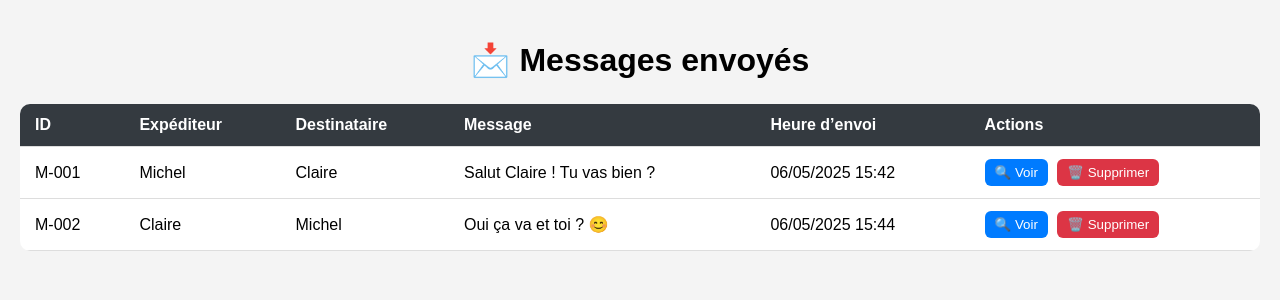
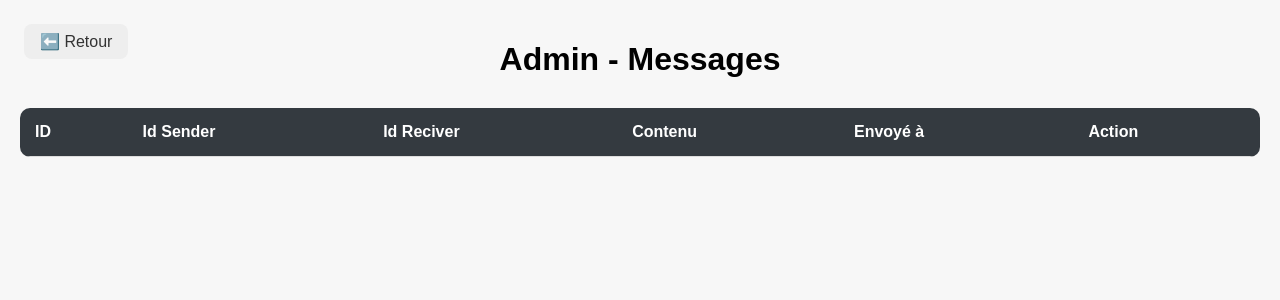
Before and after one commit to kingaventure/app-loove, a PHP site: page /app-loove/Front-end/View/diss.php in a window 1280 px wide. Shown: the top 300 px of the page. Run offline with PHP 8.4, Linux system fonts and the light colour scheme; lists and menus that the app fills with data are empty.

Commit message:
ajout du back office pour les messages

```diff
--- a/Front-end/View/diss.php
+++ b/Front-end/View/diss.php
@@ -3,47 +3,42 @@
 <head>
   <meta charset="UTF-8" />
   <meta name="viewport" content="width=device-width, initial-scale=1.0"/>
-  <title>Admin - Messages envoyés</title>
+  <title>Admin - Gestion des utilisateurs</title>
     <link rel="stylesheet" href="/app-loove/Front-end/assets/css/diss.css">
+
 </head>
 <body>
-  <h1>📩 Messages envoyés</h1>
+      <a href="http://localhost/app-loove/index.php?component=dashboard" class="back-btn">⬅️ Retour</a>
+  <h1>Admin - Messages</h1>
 
   <table>
     <thead>
       <tr>
         <th>ID</th>
-        <th>Expéditeur</th>
-        <th>Destinataire</th>
-        <th>Message</th>
-        <th>Heure d’envoi</th>
-        <th>Actions</th>
+        <th>Id Sender</th>
+        <th>Id Reciver</th>
+        <th>Contenu</th>
+        <th>Envoyé à</th>
+        <th>Action</th>
       </tr>
     </thead>
     <tbody>
-      <tr>
-        <td>M-001</td>
-        <td>Michel</td>
-        <td>Claire</td>
-        <td class="message-cell">Salut Claire ! Tu vas bien ?</td>
-        <td>06/05/2025 15:42</td>
-        <td class="actions">
-          <button class="view-btn">🔍 Voir</button>
-          <button class="delete-btn">🗑️ Supprimer</button>
-        </td>
-      </tr>
-      <tr>
-        <td>M-002</td>
-        <td>Claire</td>
-        <td>Michel</td>
-        <td class="message-cell">Oui ça va et toi ? 😊</td>
-        <td>06/05/2025 15:44</td>
-        <td class="actions">
-          <button class="view-btn">🔍 Voir</button>
-          <button class="delete-btn">🗑️ Supprimer</button>
-        </td>
-      </tr>
-      <!-- Autres messages ici -->
+      <?php if (isset($messages) && is_array($messages)): ?>
+        <?php foreach ($messages as $message): ?>
+          <tr>
+            <td><?= htmlspecialchars($message['id'], ENT_QUOTES) ?></td>
+            <td><?= htmlspecialchars($message['sender_id'], ENT_QUOTES) ?></td>
+            <td><?= htmlspecialchars($message['recevier_id'], ENT_QUOTES) ?></td>
+            <td><?= htmlspecialchars($message['content'], ENT_QUOTES) ?></td>
+            <td><?= htmlspecialchars($message['sent_at'], ENT_QUOTES) ?></td>
+            <td class="action">
+              <a href="http://localhost/app-loove/index.php?component=diss&action=delete&id=<?= htmlspecialchars($message['id']) ?>" onclick="return confirm('Êtes-vous sûr de vouloir supprimer ce message ?');">
+              <button class="delete-btn">🗑️ Supprimer</button>
+              </a>
+            </td>
+          </tr>
+        <?php endforeach; ?>
+      <?php endif; ?>
     </tbody>
   </table>
 </body>
--- a/Front-end/assets/css/diss.css
+++ b/Front-end/assets/css/diss.css
@@ -1,14 +1,116 @@
 
     body {
       font-family: Arial, sans-serif;
-      background-color: #f4f4f4;
       margin: 0;
+      background-color: #f7f7f7;
       padding: 20px;
     }
 
     h1 {
       text-align: center;
-      margin-bottom: 25px;
+      margin-bottom: 30px;
+    }
+
+    .modal-overlay {
+  display: none;
+  position: fixed;
+  z-index: 1000;
+  left: 0; top: 0;
+  width: 100vw; height: 100vh;
+  background: rgba(0,0,0,0.4);
+  align-items: center;
+  justify-content: center;
+}
+.modal-overlay.active {
+  display: flex;
+}
+.modal {
+  background: #fff;
+  border-radius: 14px;
+  padding: 32px 28px 24px 28px;
+  min-width: 320px;
+  box-shadow: 0 8px 32px rgba(0,0,0,0.18);
+  position: relative;
+  animation: modalIn .25s;
+}
+@keyframes modalIn {
+  from { transform: translateY(-40px) scale(0.95); opacity: 0; }
+  to   { transform: translateY(0) scale(1); opacity: 1; }
+}
+.modal h2 {
+  margin-top: 0;
+  margin-bottom: 18px;
+  font-size: 1.3em;
+  text-align: center;
+}
+.modal form {
+  display: flex;
+  flex-direction: column;
+  gap: 16px;
+}
+.modal input[type="text"],
+.modal input[type="password"] {
+  padding: 10px;
+  border: 1px solid #ccc;
+  border-radius: 7px;
+  font-size: 1em;
+  width: 100%;
+  box-sizing: border-box;
+}
+.modal button[type="submit"] {
+  background: #28a745;
+  color: #fff;
+  border: none;
+  border-radius: 7px;
+  padding: 10px 0;
+  font-size: 1em;
+  cursor: pointer;
+  margin-bottom: 4px;
+  transition: background 0.2s;
+}
+.modal button[type="submit"]:hover {
+  background: #218838;
+}
+.modal button[type="button"] {
+  background: #eee;
+  color: #333;
+  border: none;
+  border-radius: 7px;
+  padding: 10px 0;
+  font-size: 1em;
+  cursor: pointer;
+  transition: background 0.2s;
+}
+.modal button[type="button"]:hover {
+  background: #ddd;
+}
+.close-modal {
+  position: absolute;
+  top: 12px;
+  right: 18px;
+  font-size: 1.4em;
+  color: #888;
+  cursor: pointer;
+  transition: color 0.2s;
+  border: none;
+  background: none;
+}
+.close-modal:hover {
+  color: #dc3545;
+}
+    .add-messages {
+      display: flex;
+      justify-content: flex-end;
+      margin-bottom: 15px;
+    }
+
+    .add-messages button {
+      padding: 10px 15px;
+      background-color: #28a745;
+      color: white;
+      border: none;
+      border-radius: 8px;
+      cursor: pointer;
     }
 
     table {
@@ -20,7 +122,7 @@
     }
 
     th, td {
-      padding: 12px 15px;
+      padding: 15px;
       text-align: left;
       border-bottom: 1px solid #ddd;
     }
@@ -36,25 +138,35 @@
 
     .actions button {
       margin-right: 5px;
-      padding: 6px 10px;
+      padding: 6px 12px;
       border: none;
       border-radius: 6px;
       cursor: pointer;
+    }
+
+    .edit-btn {
+      background-color: #ffc107;
+      color: black;
     }
 
     .delete-btn {
       background-color: #dc3545;
       color: white;
     }
-
-    .view-btn {
-      background-color: #007bff;
-      color: white;
-    }
-
-    .message-cell {
-      max-width: 400px;
-      white-space: nowrap;
-      overflow: hidden;
-      text-overflow: ellipsis;
-    }
+    .back-btn {
+  position: absolute;
+  top: 24px;
+  left: 24px;
+  background: #eee;
+  color: #333;
+  text-decoration: none;
+  padding: 8px 16px;
+  border-radius: 8px;
+  font-size: 1em;
+  transition: background 0.2s;
+  z-index: 1100;
+}
+.back-btn:hover {
+  background-color: yellow;
+  color : white;
+}
```
Also changed, not shown: Back-end/Controller/diss.php (+9 -0 lines), Back-end/Model/diss.php (+12 -0 lines).
